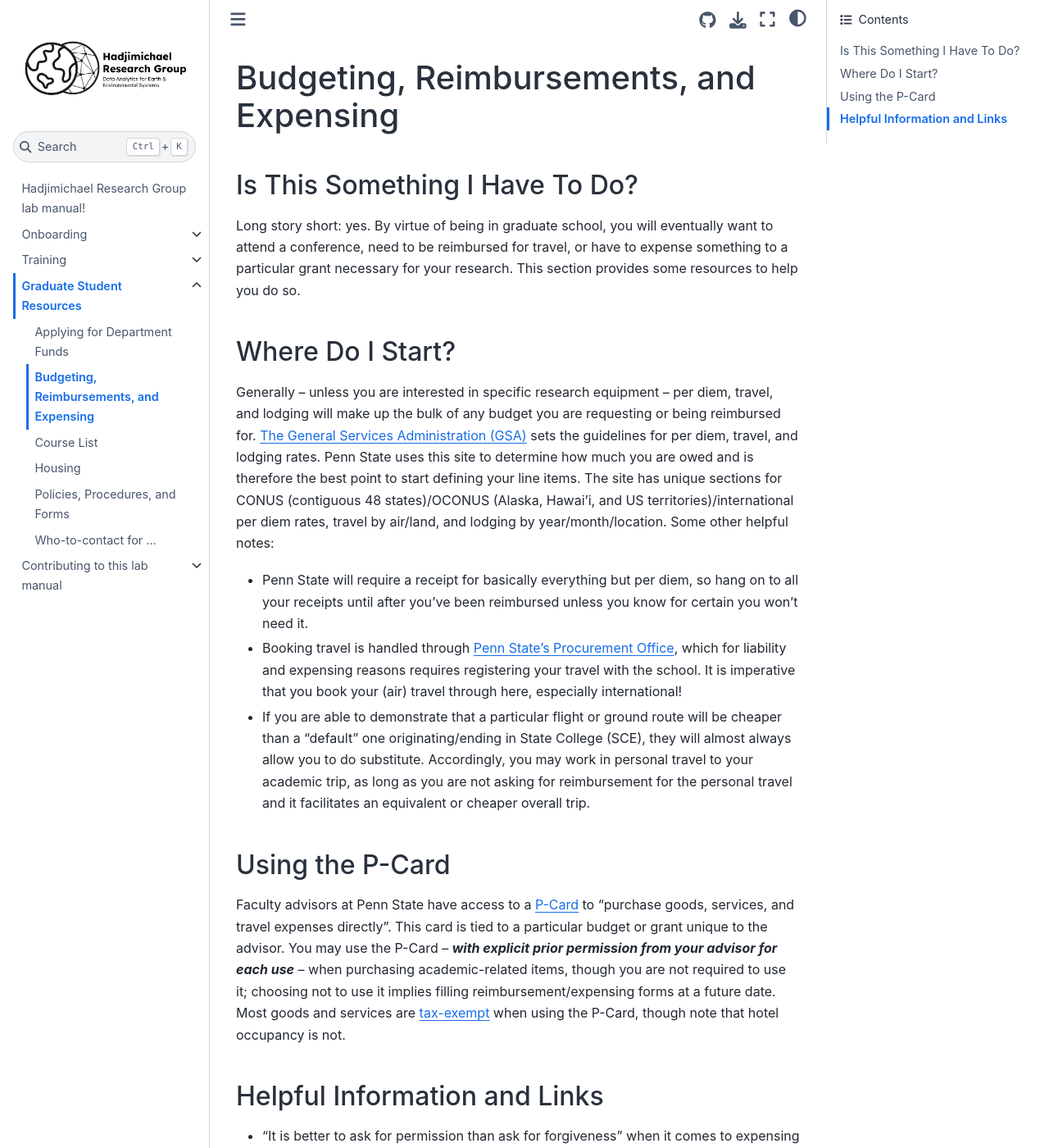
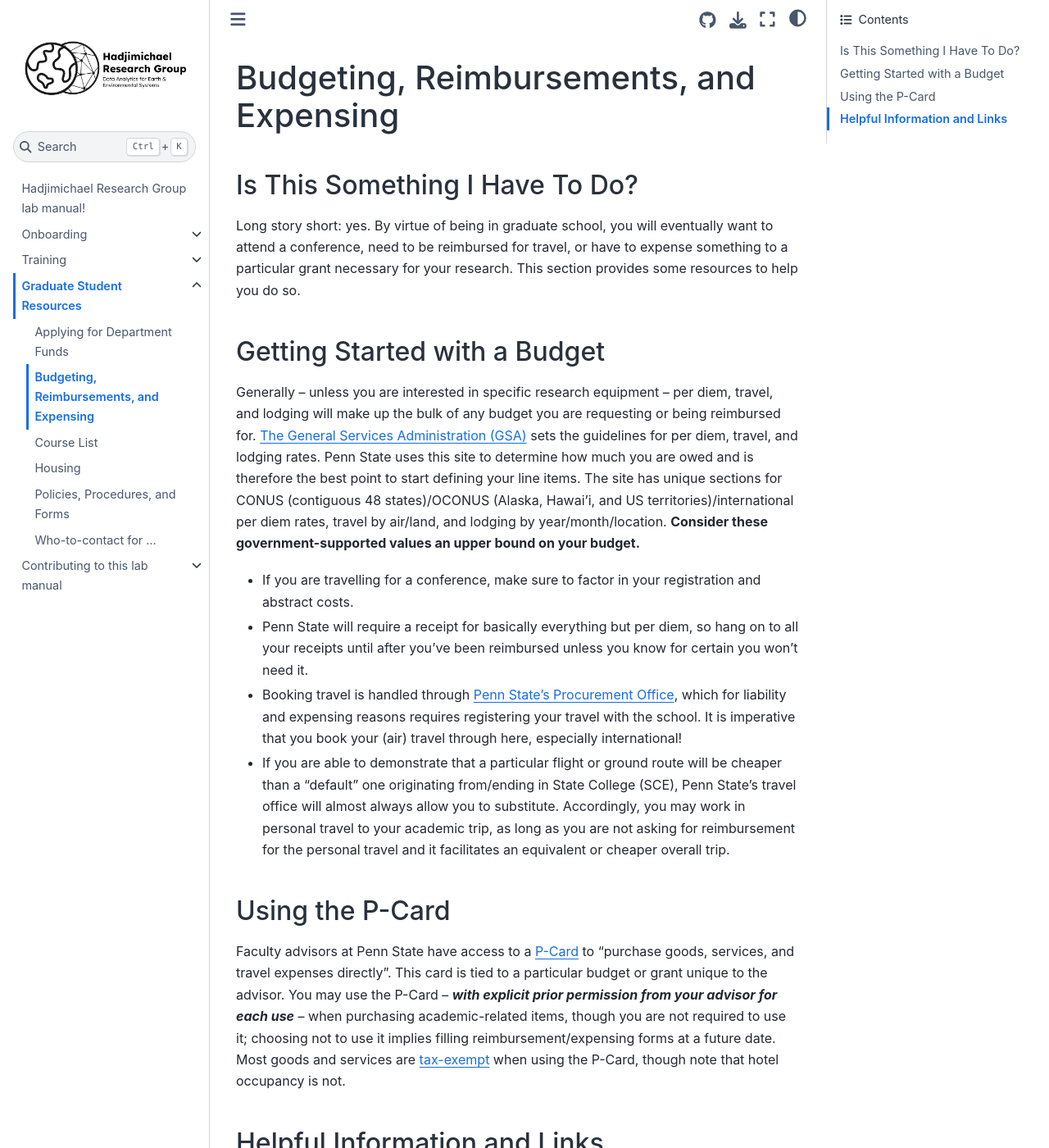
Before and after one commit to HadjimichaelResearchGroup/HadjimichaelResearchGroup.github.io, a Jupyter Book: the page built from docs/GraduateStudentResources/BudgetingReimbursementExpensing.md, in a window 1280 px wide and 1400 px high. Shown: the whole window at 82% size. Built offline with Jupyter Book 1.0.4 settings and Sphinx 7.4.7 and the Sphinx Book theme 1.1.4, drawn with Linux system fonts in a browser that asks for light colours.

Commit message:
updated budgeting information

```diff
--- a/docs/GraduateStudentResources/BudgetingReimbursementExpensing.md
+++ b/docs/GraduateStudentResources/BudgetingReimbursementExpensing.md
@@ -3,11 +3,12 @@
 ### Is This Something I Have To Do?
 Long story short: yes. By virtue of being in graduate school, you will eventually want to attend a conference, need to be reimbursed for travel, or have to expense something to a particular grant necessary for your research. This section provides some resources to help you do so.
 
-### Where Do I Start?
-Generally -- unless you are interested in specific research equipment -- per diem, travel, and lodging will make up the bulk of any budget you are requesting or being reimbursed for. [The General Services Administration (GSA)](https://www.gsa.gov/travel/plan-a-trip?topnav=travel) sets the guidelines for per diem, travel, and lodging rates. Penn State uses this site to determine how much you are owed and is therefore the best point to start defining your line items. The site has unique sections for CONUS (contiguous 48 states)/OCONUS (Alaska, Hawai'i, and US territories)/international per diem rates, travel by air/land, and lodging by year/month/location. Some other helpful notes:
+### Getting Started with a Budget
+Generally -- unless you are interested in specific research equipment -- per diem, travel, and lodging will make up the bulk of any budget you are requesting or being reimbursed for. [The General Services Administration (GSA)](https://www.gsa.gov/travel/plan-a-trip?topnav=travel) sets the guidelines for per diem, travel, and lodging rates. Penn State uses this site to determine how much you are owed and is therefore the best point to start defining your line items. The site has unique sections for CONUS (contiguous 48 states)/OCONUS (Alaska, Hawai'i, and US territories)/international per diem rates, travel by air/land, and lodging by year/month/location. **Consider these government-supported values an upper bound on your budget.**
+* If you are travelling for a conference, make sure to factor in your registration and abstract costs.
 * Penn State will require a receipt for basically everything but per diem, so hang on to all your receipts until after you've been reimbursed unless you know for certain you won't need it.
 * Booking travel is handled through [Penn State's Procurement Office](https://procurement.psu.edu/travel), which for liability and expensing reasons requires registering your travel with the school. It is imperative that you book your (air) travel through here, especially international!
-* If you are able to demonstrate that a particular flight or ground route will be cheaper than a "default" one originating/ending in State College (SCE), they will almost always allow you to do substitute. Accordingly, you may work in personal travel to your academic trip, as long as you are not asking for reimbursement for the personal travel and it facilitates an equivalent or cheaper overall trip.
+* If you are able to demonstrate that a particular flight or ground route will be cheaper than a "default" one originating from/ending in State College (SCE), Penn State's travel office will almost always allow you to substitute. Accordingly, you may work in personal travel to your academic trip, as long as you are not asking for reimbursement for the personal travel and it facilitates an equivalent or cheaper overall trip.
 
 ### Using the P-Card
 Faculty advisors at Penn State have access to a [P-Card](https://procurement.psu.edu/purchasing-card) to "purchase goods, services, and travel expenses directly". This card is tied to a particular budget or grant unique to the advisor. You may use the P-Card -- **_with explicit prior permission from your advisor for each use_** -- when purchasing academic-related items, though you are not required to use it; choosing not to use it implies filling reimbursement/expensing forms at a future date. Most goods and services are [tax-exempt](https://pennstateoffice365.sharepoint.com/sites/CentralProcurement/SitePages/Tax-Exemption.aspx?csf=1&web=1&e=eCavfd&CID=6abe7bd0-5b04-4fbf-8ee9-e269591aa939) when using the P-Card, though note that hotel occupancy is not.
```
